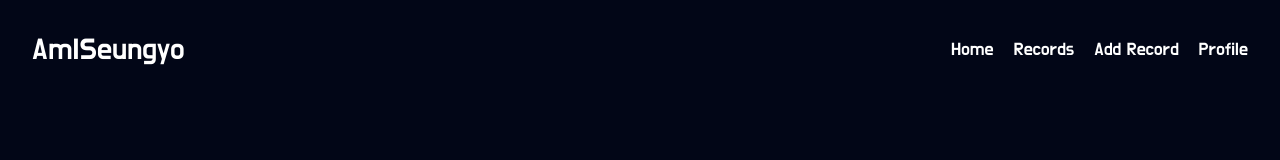
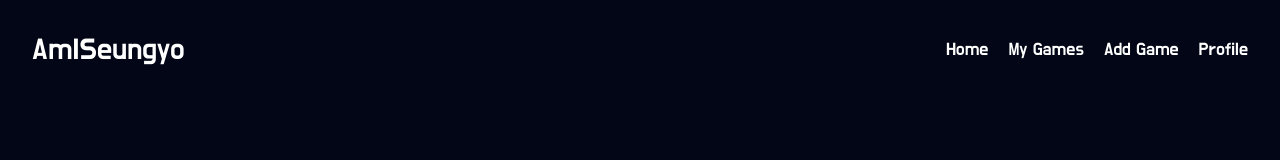
Before and after one commit to khs0727/Amiseungyo, a Next.js app: page / in a window 1280 px wide. Shown: the top 160 px of the page. Built offline with nearby package versions, Linux system fonts and the light colour scheme; what tailwindcss-animated would draw is missing.

Commit message:
feat: nav 페이지 수정

```diff
--- a/src/components/nav.tsx
+++ b/src/components/nav.tsx
@@ -17,9 +17,9 @@ export default function Nav() {
       <h1 className="text-3xl text-white">AmISeungyo</h1>
       <div className="flex gap-5 items-center text-lg text-white">
         <Link href="/home">Home</Link>
-        <Link href="/about">Records</Link>
-        <Link href="/services">Add Record</Link>
-        <Link href="/contact">Profile</Link>
+        <Link href="/myGames">My Games</Link>
+        <Link href="/addGame">Add Game</Link>
+        <Link href="/profile">Profile</Link>
       </div>
     </nav>
   );
```
